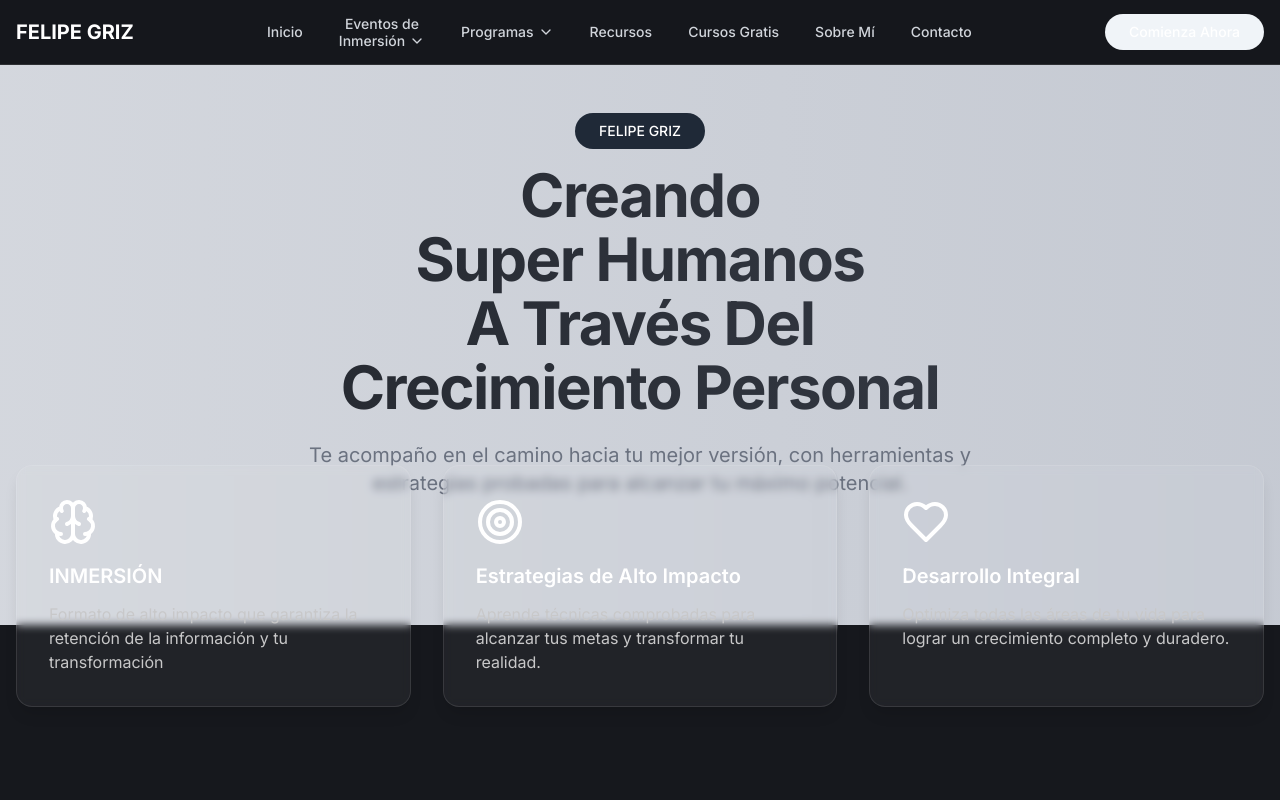
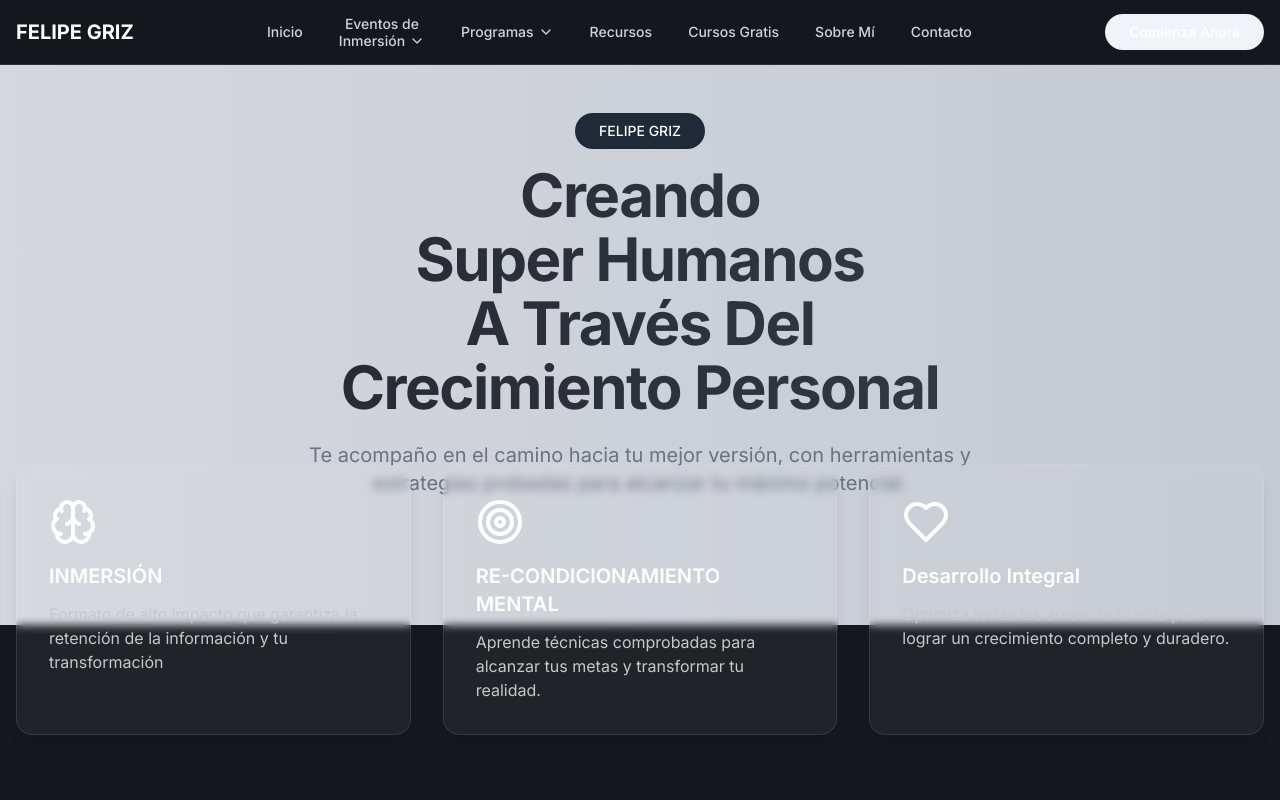
Before and after one commit to felipegriz/radiant-mind-path, a React (Vite) app: page / in a window 1280 px wide. Shown: the top 800 px of the page. Built offline with nearby package versions, Linux system fonts and the light colour scheme.

Commit message:
Update text in features section
Replaced "Estrategias de Alto Impacto" with "RE-CONDICIONAMIENTO MENTAL" in the features section.

```diff
--- a/src/pages/Index.tsx
+++ b/src/pages/Index.tsx
@@ -130,7 +130,7 @@ const Index = () => {
             },
             {
               icon: Target,
-              title: "Estrategias de Alto Impacto",
+              title: "RE-CONDICIONAMIENTO MENTAL",
               description: "Aprende técnicas comprobadas para alcanzar tus metas y transformar tu realidad.",
             },
             {
```
